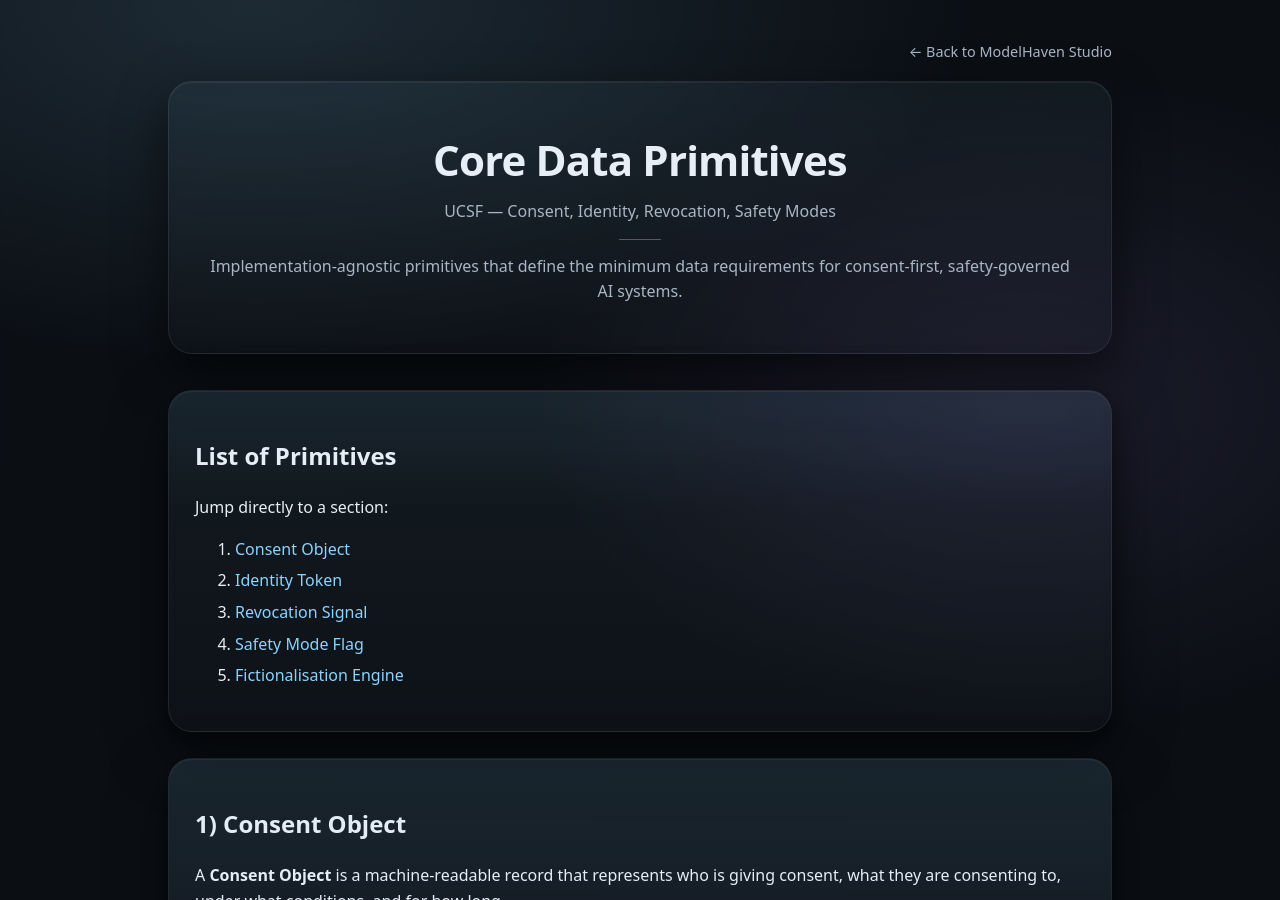
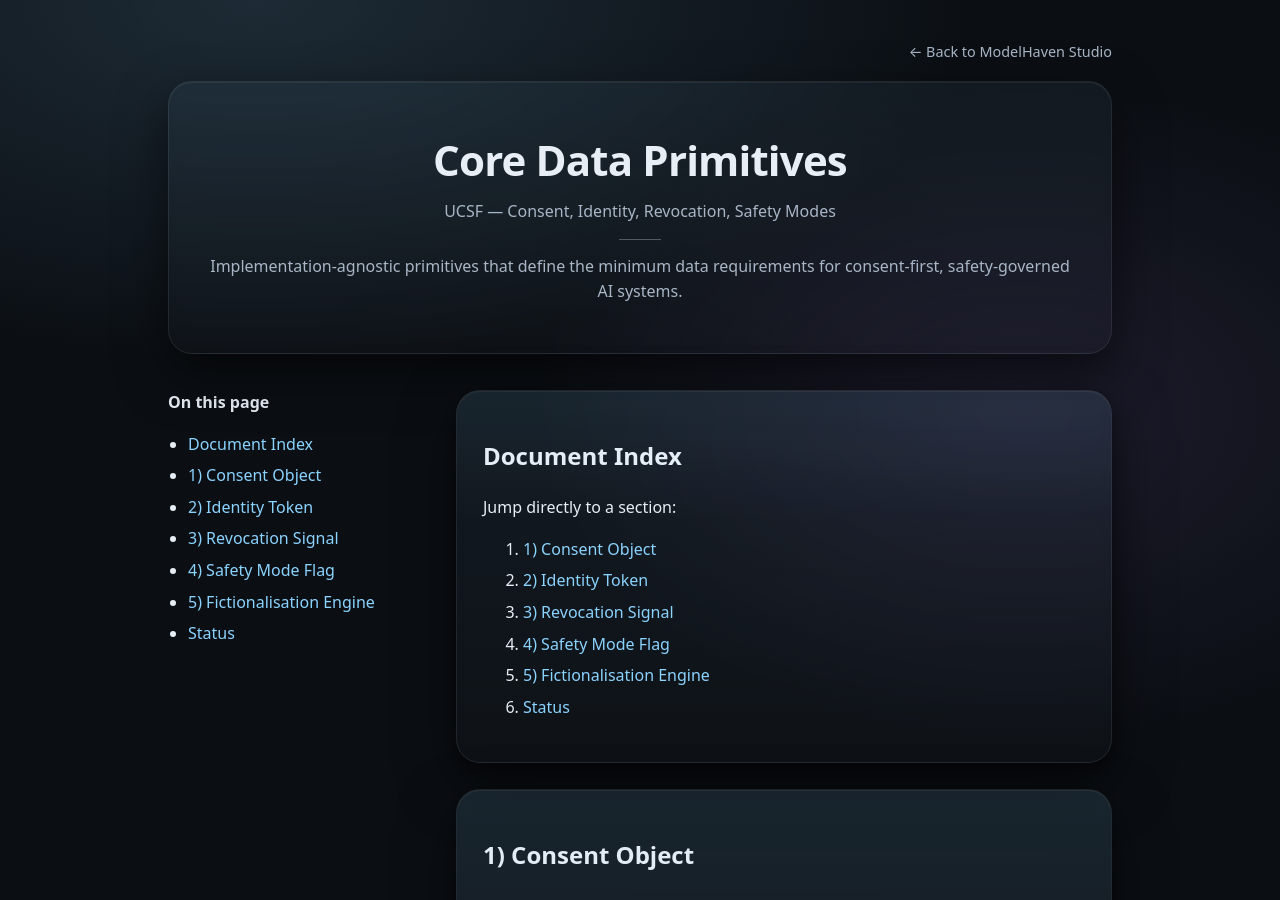
Before and after one commit to MartijnBruzzese/ModelHaven-Studio, a Jekyll site: the page built from en/core_data_primitives.html, in a window 1280 px wide and 900 px high. Built offline with Jekyll 4.4.1, drawn with Linux system fonts in a browser that asks for light colours; some of the changed text lies outside the part shown.

Commit message:
picture change

```diff
--- a/en/core_data_primitives.html
+++ b/en/core_data_primitives.html
@@ -17,26 +17,43 @@ title: Core Data Primitives — UCSF
   </p>
 </header>
 
-<div class="grid">
+<div class="grid spec-layout">
+
+  <!-- Sticky TOC (desktop only; hidden on mobile via CSS) -->
+  <nav class="spec-nav" aria-label="On this page">
+    <strong>On this page</strong>
+    <ul>
+      <li><a href="#index">Document Index</a></li>
+      <li><a href="#consent-object">1) Consent Object</a></li>
+      <li><a href="#identity-token">2) Identity Token</a></li>
+      <li><a href="#revocation-signal">3) Revocation Signal</a></li>
+      <li><a href="#safety-mode-flag">4) Safety Mode Flag</a></li>
+      <li><a href="#fictionalisation-engine">5) Fictionalisation Engine</a></li>
+      <li><a href="#status">Status</a></li>
+    </ul>
+  </nav>
+
+  <!-- Main content -->
+  <main class="spec-content">
 
     <!-- Index -->
-  <section class="card" style="grid-column:1/-1;">
-    <h2 id="index">List of Primitives</h2>
-
+    <section class="card" id="index">
+      <h2>Document Index</h2>
       <p>Jump directly to a section:</p>
 
       <ol>
-      <li><a href="#consent-object">Consent Object</a></li>
-      <li><a href="#identity-token">Identity Token</a></li>
-      <li><a href="#revocation-signal">Revocation Signal</a></li>
-      <li><a href="#safety-mode-flag">Safety Mode Flag</a></li>
-      <li><a href="#fictionalisation-engine">Fictionalisation Engine</a></li>
+        <li><a href="#consent-object">1) Consent Object</a></li>
+        <li><a href="#identity-token">2) Identity Token</a></li>
+        <li><a href="#revocation-signal">3) Revocation Signal</a></li>
+        <li><a href="#safety-mode-flag">4) Safety Mode Flag</a></li>
+        <li><a href="#fictionalisation-engine">5) Fictionalisation Engine</a></li>
+        <li><a href="#status">Status</a></li>
       </ol>
     </section>
 
     <!-- Consent Object -->
-  <section class="card" style="grid-column:1/-1;">
-    <h2 id="consent-object">1) Consent Object</h2>
+    <section class="card" id="consent-object">
+      <h2>1) Consent Object</h2>
 
       <p>
         A <strong>Consent Object</strong> is a machine-readable record that represents who is giving consent,
@@ -62,14 +79,14 @@ title: Core Data Primitives — UCSF
         <li>Absence of consent → fail-closed or fiction fallback</li>
       </ul>
 
-    <p style="margin-top:20px;">
+      <p class="spec-back">
         <a href="#index">← Back to index</a>
       </p>
     </section>
 
     <!-- Identity Token -->
-  <section class="card" style="grid-column:1/-1;">
-    <h2 id="identity-token">2) Identity Token</h2>
+    <section class="card" id="identity-token">
+      <h2>2) Identity Token</h2>
 
       <p>
         An <strong>Identity Token</strong> encodes the link between a human being and AI-generated content
@@ -81,7 +98,7 @@ title: Core Data Primitives — UCSF
         <li><code>subject_id</code></li>
         <li><code>token_id</code></li>
         <li><code>issued_at</code></li>
-      <li>Reference to valid Consent Object</li>
+        <li>Reference to a valid Consent Object</li>
       </ul>
 
       <h3>System guarantees</h3>
@@ -91,14 +108,14 @@ title: Core Data Primitives — UCSF
         <li>Cannot be used for impersonation or deepfakes</li>
       </ul>
 
-    <p style="margin-top:20px;">
+      <p class="spec-back">
         <a href="#index">← Back to index</a>
       </p>
     </section>
 
     <!-- Revocation Signal -->
-  <section class="card" style="grid-column:1/-1;">
-    <h2 id="revocation-signal">3) Revocation Signal</h2>
+    <section class="card" id="revocation-signal">
+      <h2>3) Revocation Signal</h2>
 
       <p>
         A <strong>Revocation Signal</strong> withdraws consent and disables identity use globally.
@@ -112,14 +129,14 @@ title: Core Data Primitives — UCSF
         <li>Default to blocked or fictionalised output</li>
       </ul>
 
-    <p style="margin-top:20px;">
+      <p class="spec-back">
         <a href="#index">← Back to index</a>
       </p>
     </section>
 
     <!-- Safety Mode Flag -->
-  <section class="card" style="grid-column:1/-1;">
-    <h2 id="safety-mode-flag">4) Safety Mode Flag</h2>
+    <section class="card" id="safety-mode-flag">
+      <h2>4) Safety Mode Flag</h2>
 
       <p>
         A <strong>Safety Mode Flag</strong> determines which content types the system may generate.
@@ -145,14 +162,14 @@ title: Core Data Primitives — UCSF
         <li>Provides revocation controls</li>
       </ul>
 
-    <p style="margin-top:20px;">
+      <p class="spec-back">
         <a href="#index">← Back to index</a>
       </p>
     </section>
 
     <!-- Fictionalisation Engine -->
-  <section class="card" style="grid-column:1/-1;">
-    <h2 id="fictionalisation-engine">5) Fictionalisation Engine</h2>
+    <section class="card" id="fictionalisation-engine">
+      <h2>5) Fictionalisation Engine</h2>
 
       <p>
         The Fictionalisation Engine replaces real identities with fully fictional characters
@@ -166,13 +183,13 @@ title: Core Data Primitives — UCSF
         <li>Must not mimic minors or specific real people</li>
       </ul>
 
-    <p style="margin-top:20px;">
+      <p class="spec-back">
         <a href="#index">← Back to index</a>
       </p>
     </section>
 
-  <!-- Footer -->
-  <section class="card" style="grid-column:1/-1;">
+    <!-- Status -->
+    <section class="card" id="status">
       <h2>Status</h2>
 
       <ul>
@@ -185,9 +202,15 @@ title: Core Data Primitives — UCSF
         Last updated: December 26, 2025
       </p>
 
+      <p class="spec-back">
+        <a href="#index">← Back to index</a>
+      </p>
+
       <p>
         <a href="index.html">← Back to ModelHaven Studio</a>
       </p>
     </section>
 
+  </main>
+
 </div>
```
Lines whose indentation alone changed are shown as unchanged.
